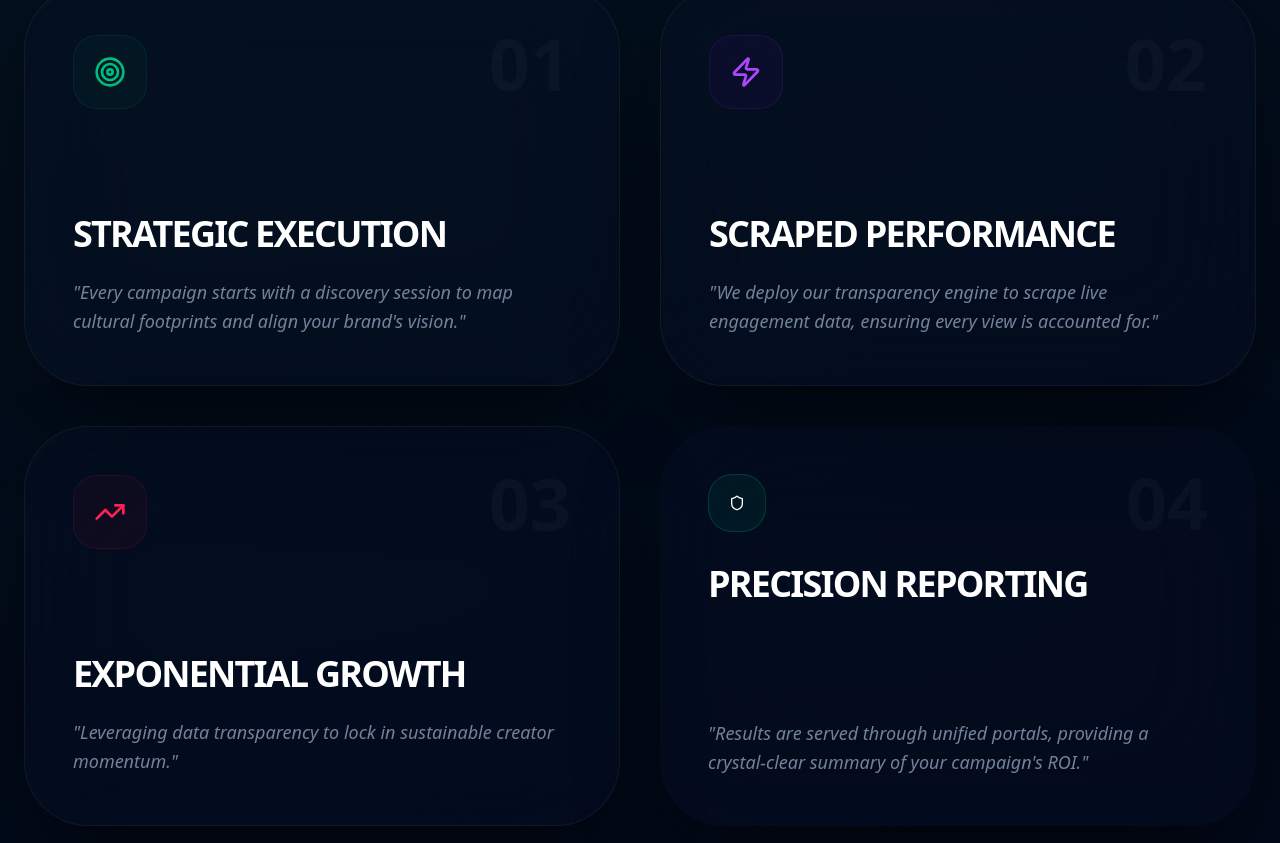
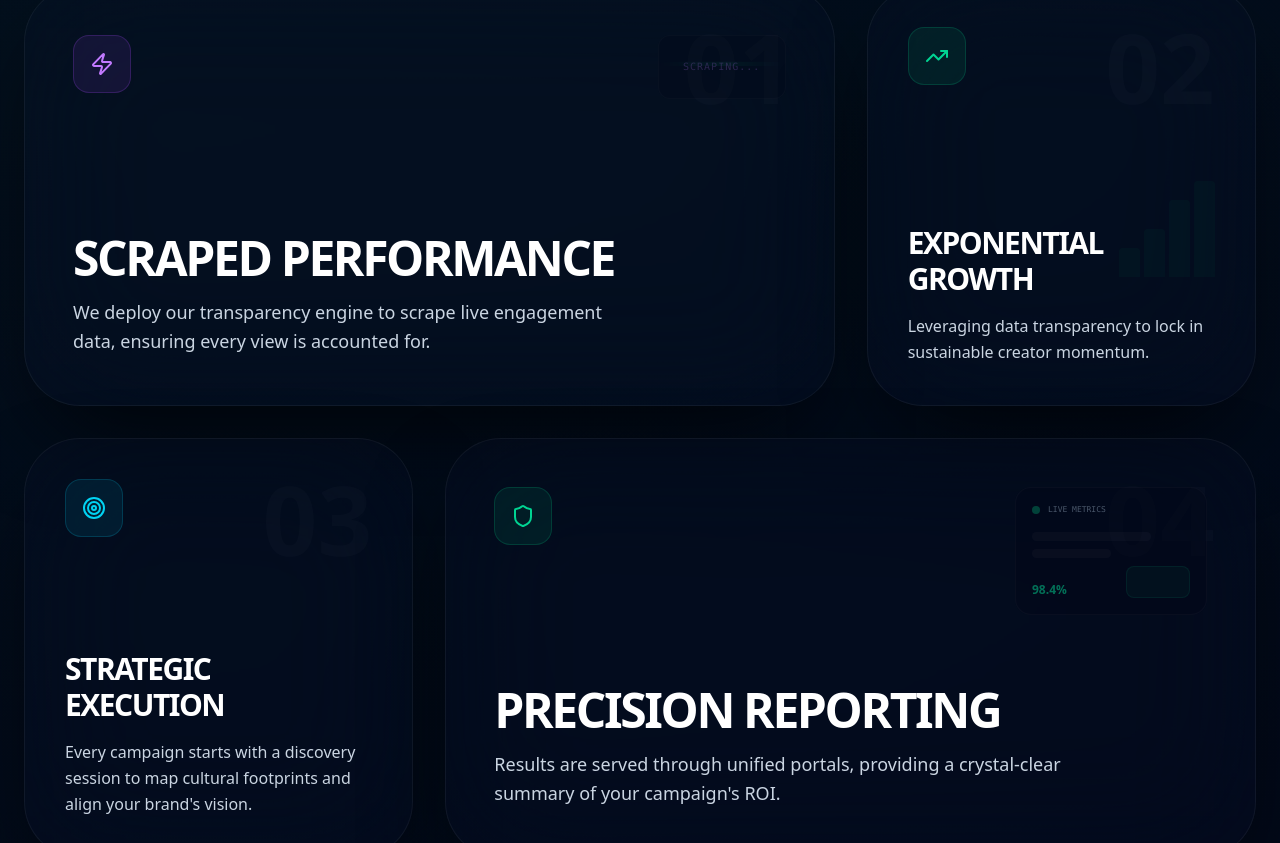
Before and after one commit to CaBsCrypto/CreatorHub, a React (Vite) app: page / in a window 1280 px wide. Shown: the part 1576-2419 px from the top of the page. Built offline with nearby package versions, Linux system fonts and the light colour scheme; no server answers.

Commit message:
feat: asymmetric bento grid redesign for the method section with micro-visualizations

```diff
--- a/src/pages/Landing.css
+++ b/src/pages/Landing.css
@@ -138,3 +138,58 @@
 .section-label {
   @apply px-5 py-2 bg-emerald-600/5 border border-emerald-500/10 rounded-full text-[9px] font-black uppercase tracking-[0.5em] text-emerald-400 mb-10 inline-block;
 }
+
+/* Method Bento Grid Redesign */
+.method-bento {
+  display: grid;
+  grid-template-columns: repeat(12, 1fr);
+  gap: 2rem;
+}
+
+.method-card-large {
+  grid-column: span 8;
+  @apply relative p-12 rounded-[3.5rem] bg-indigo-500/[0.02] border border-white/5 backdrop-blur-3xl transition-all duration-1000 overflow-hidden min-h-[420px] flex flex-col justify-between;
+  box-shadow: 0 40px 100px -30px rgba(0, 0, 0, 0.8);
+}
+
+.method-card-small {
+  grid-column: span 4;
+  @apply relative p-10 rounded-[3.5rem] bg-indigo-500/[0.02] border border-white/5 backdrop-blur-3xl transition-all duration-1000 overflow-hidden min-h-[420px] flex flex-col justify-between;
+  box-shadow: 0 40px 100px -30px rgba(0, 0, 0, 0.8);
+}
+
+@media (max-width: 1024px) {
+  .method-card-large, .method-card-small {
+    grid-column: span 12;
+  }
+}
+
+.method-card-large:hover, .method-card-small:hover {
+  @apply border-emerald-500/20 -translate-y-2 bg-emerald-500/[0.03];
+  box-shadow: 0 60px 120px -40px rgba(16, 185, 129, 0.15);
+}
+
+/* Micro-visualizations Animations */
+@keyframes pulse-scan {
+  0% { transform: translateY(-100%); opacity: 0; }
+  50% { opacity: 0.5; }
+  100% { transform: translateY(100%); opacity: 0; }
+}
+
+.data-scanner-line {
+  @apply absolute left-0 right-0 h-1 bg-gradient-to-r from-transparent via-emerald-500 to-transparent;
+  animation: pulse-scan 3s ease-in-out infinite;
+}
+
+@keyframes bar-grow {
+  0% { height: 10%; opacity: 0.5; }
+  50% { height: 90%; opacity: 1; }
+  100% { height: 10%; opacity: 0.5; }
+}
+
+.fake-bar {
+  @apply w-full bg-emerald-500/20 rounded-t-sm transition-all duration-700;
+}
+.method-card-small:hover .fake-bar {
+  @apply bg-emerald-500/40 shadow-[0_0_15px_rgba(16,185,129,0.3)];
+}
--- a/src/pages/Landing.tsx
+++ b/src/pages/Landing.tsx
@@ -312,32 +312,84 @@ export default function Landing() {
             <span className="section-label">{t?.about?.label}</span>
             <h2 className="text-5xl md:text-8xl font-black tracking-tighter uppercase leading-none">The <span className="gradient-text">Standard.</span></h2>
           </div>
-          <div className="grid grid-cols-1 md:grid-cols-2 gap-10">
-            <motion.div whileHover={{ y: -10 }} className="premium-card min-h-[400px] flex flex-col justify-between group">
-               <div className="absolute top-10 right-12 text-7xl font-black text-white/[0.03] select-none pointer-events-none group-hover:text-emerald-500/10 transition-colors">01</div>
-               <div className="p-5 bg-emerald-600/5 border border-emerald-500/10 rounded-3xl w-fit"><Target className="h-8 w-8 text-emerald-500" /></div>
-               <div><h3 className="text-4xl font-black mb-6 uppercase tracking-tighter">{t?.about?.p1_title}</h3><p className="text-slate-400 text-lg leading-relaxed font-medium italic opacity-80">"{t?.about?.p1_desc}"</p></div>
-            </motion.div>
-            <motion.div whileHover={{ y: -10 }} className="premium-card min-h-[400px] flex flex-col justify-between group">
-               <div className="absolute top-10 right-12 text-7xl font-black text-white/[0.03] select-none pointer-events-none group-hover:text-purple-500/10 transition-colors">02</div>
-               <div className="p-5 bg-purple-600/5 border border-purple-500/10 rounded-3xl w-fit"><Zap className="h-8 w-8 text-purple-500" /></div>
-               <div><h3 className="text-4xl font-black mb-6 uppercase tracking-tighter">{t?.about?.p2_title}</h3><p className="text-slate-400 text-lg leading-relaxed font-medium italic opacity-80">"{t?.about?.p2_desc}"</p></div>
-            </motion.div>
-            <motion.div whileHover={{ y: -10 }} className="premium-card min-h-[400px] flex flex-col justify-between group">
-               <div className="absolute top-10 right-12 text-7xl font-black text-white/[0.03] select-none pointer-events-none group-hover:text-rose-500/10 transition-colors">03</div>
-               <div className="p-5 bg-rose-600/5 border border-rose-500/10 rounded-3xl w-fit"><TrendingUp className="h-8 w-8 text-rose-500" /></div>
-               <div><h3 className="text-4xl font-black mb-6 uppercase tracking-tighter">{t?.about?.p4_title}</h3><p className="text-slate-400 text-lg leading-relaxed font-medium italic opacity-80">"{t?.about?.p4_desc}"</p></div>
-            </motion.div>
-            <motion.div whileHover={{ y: -10 }} className="premium-card min-h-[400px] flex flex-col justify-between group bg-slate-900 border-none">
-               <div className="absolute top-10 right-12 text-7xl font-black text-white/[0.03] select-none pointer-events-none group-hover:text-emerald-500/10 transition-colors">04</div>
-               <div className="relative z-10 flex flex-col h-full justify-between">
+          <div className="method-bento">
+            {/* Card 1: Scraped Performance (Large) */}
+            <div className="method-card-large group">
+               <div className="absolute top-8 right-10 text-8xl font-black text-white/[0.02] select-none pointer-events-none group-hover:text-purple-500/5 transition-colors duration-700">01</div>
+               <div className="flex justify-between items-start mb-12">
+                 <div className="p-4 bg-purple-500/10 border border-purple-500/20 rounded-2xl"><Zap className="h-6 w-6 text-purple-400" /></div>
+
+                 {/* Fake Scanner Animation */}
+                 <div className="w-32 h-16 bg-slate-950/50 rounded-xl border border-white/5 relative overflow-hidden flex items-center justify-center opacity-40 group-hover:opacity-100 transition-opacity duration-700">
+                    <div className="data-scanner-line" />
+                    <div className="text-[10px] font-mono text-purple-400/50 uppercase tracking-widest z-10">Scraping...</div>
+                 </div>
+               </div>
+               <div>
+                 <h3 className="text-3xl lg:text-5xl font-black mb-4 uppercase tracking-tighter text-white">{t?.about?.p2_title}</h3>
+                 <p className="text-slate-300 text-lg leading-relaxed font-medium max-w-xl">{t?.about?.p2_desc}</p>
+               </div>
+            </div>
+
+            {/* Card 2: Exponential Growth (Small) */}
+            <div className="method-card-small group">
+               <div className="absolute top-8 right-10 text-8xl font-black text-white/[0.02] select-none pointer-events-none group-hover:text-emerald-500/5 transition-colors duration-700">02</div>
+               <div className="mb-12">
+                 <div className="p-4 bg-emerald-500/10 border border-emerald-500/20 rounded-2xl w-fit"><TrendingUp className="h-6 w-6 text-emerald-400" /></div>
+               </div>
+
+               {/* Fake Bar Chart */}
+               <div className="absolute bottom-32 right-10 w-24 h-24 flex items-end justify-between gap-1 opacity-20 group-hover:opacity-100 transition-opacity duration-700 z-0">
+                  <div className="fake-bar" style={{ height: '30%' }} />
+                  <div className="fake-bar" style={{ height: '50%', animationDelay: '0.2s' }} />
+                  <div className="fake-bar" style={{ height: '80%', animationDelay: '0.4s' }} />
+                  <div className="fake-bar" style={{ height: '100%', animationDelay: '0.6s' }} />
+               </div>
+
+               <div className="relative z-10 mt-auto">
+                 <h3 className="text-2xl lg:text-3xl font-black mb-4 uppercase tracking-tighter text-white">{t?.about?.p4_title}</h3>
+                 <p className="text-slate-300 text-base leading-relaxed font-medium">{t?.about?.p4_desc}</p>
+               </div>
+            </div>
+
+            {/* Card 3: Strategic Execution (Small) */}
+            <div className="method-card-small group">
+               <div className="absolute top-8 right-10 text-8xl font-black text-white/[0.02] select-none pointer-events-none group-hover:text-cyan-500/5 transition-colors duration-700">03</div>
+               <div className="mb-12">
+                 <div className="p-4 bg-cyan-500/10 border border-cyan-500/20 rounded-2xl w-fit"><Target className="h-6 w-6 text-cyan-400" /></div>
+               </div>
+               <div className="relative z-10 mt-auto">
+                 <h3 className="text-2xl lg:text-3xl font-black mb-4 uppercase tracking-tighter text-white">{t?.about?.p1_title}</h3>
+                 <p className="text-slate-300 text-base leading-relaxed font-medium">{t?.about?.p1_desc}</p>
+               </div>
+            </div>
+
+            {/* Card 4: Precision Reporting (Large) */}
+            <div className="method-card-large group bg-slate-900/50">
+               <div className="absolute top-8 right-10 text-8xl font-black text-white/[0.02] select-none pointer-events-none group-hover:text-emerald-500/5 transition-colors duration-700">04</div>
+
+               {/* Fake Dashboard UI */}
+               <div className="absolute top-12 right-12 w-48 h-32 bg-slate-950/80 rounded-2xl border border-white/5 p-4 flex flex-col gap-2 opacity-50 group-hover:opacity-100 transition-all duration-700 group-hover:scale-105 origin-top-right z-0">
+                  <div className="flex items-center gap-2 mb-2">
+                    <div className="w-2 h-2 rounded-full bg-emerald-500 animate-pulse" />
+                    <div className="text-[8px] font-mono text-slate-400 uppercase">Live Metrics</div>
+                  </div>
+                  <div className="h-4 bg-white/5 rounded-full w-3/4" />
+                  <div className="h-4 bg-white/5 rounded-full w-1/2" />
+                  <div className="mt-auto flex justify-between items-end">
+                    <div className="text-xs font-black text-emerald-400">98.4%</div>
+                    <div className="w-16 h-8 bg-emerald-500/10 rounded-lg border border-emerald-500/20" />
+                  </div>
+               </div>
+
+               <div className="relative z-10 h-full flex flex-col justify-between">
+                 <div className="p-4 bg-emerald-500/10 border border-emerald-500/20 rounded-2xl w-fit mb-12"><Shield className="h-6 w-6 text-emerald-400" /></div>
                  <div>
-                   <div className="p-5 bg-emerald-600/10 border border-emerald-500/20 rounded-3xl w-fit mb-8"><Shield className="h-4 w-4" /></div>
-                   <h3 className="text-4xl font-black mb-6 uppercase tracking-tighter">{t?.about?.p3_title}</h3>
+                   <h3 className="text-3xl lg:text-5xl font-black mb-4 uppercase tracking-tighter text-white">{t?.about?.p3_title}</h3>
+                   <p className="text-slate-300 text-lg leading-relaxed font-medium max-w-xl">{t?.about?.p3_desc}</p>
                  </div>
-                 <p className="text-slate-400 text-lg leading-relaxed font-medium italic opacity-80">"{t?.about?.p3_desc}"</p>
                </div>
-            </motion.div>
+            </div>
           </div>
         </div>
       </section>
```
